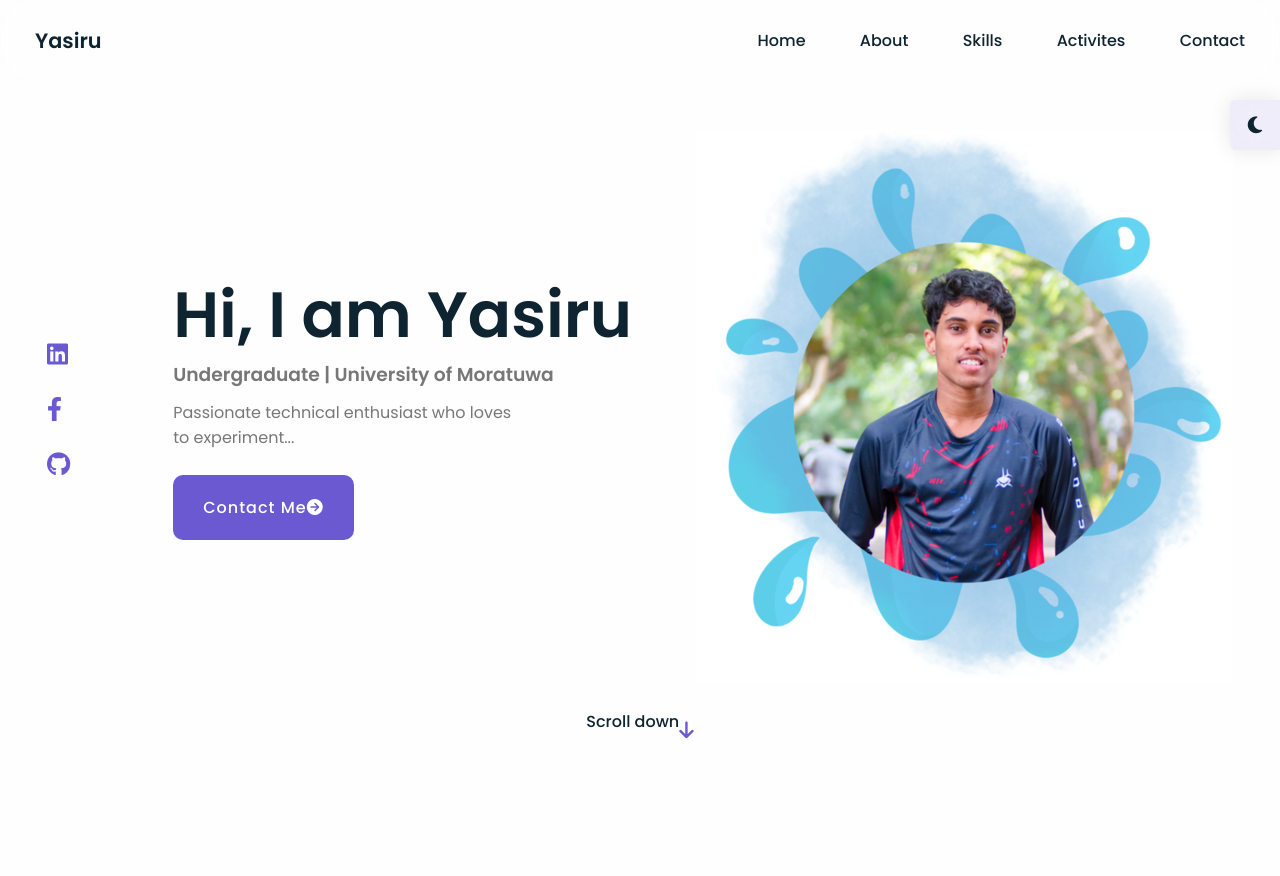
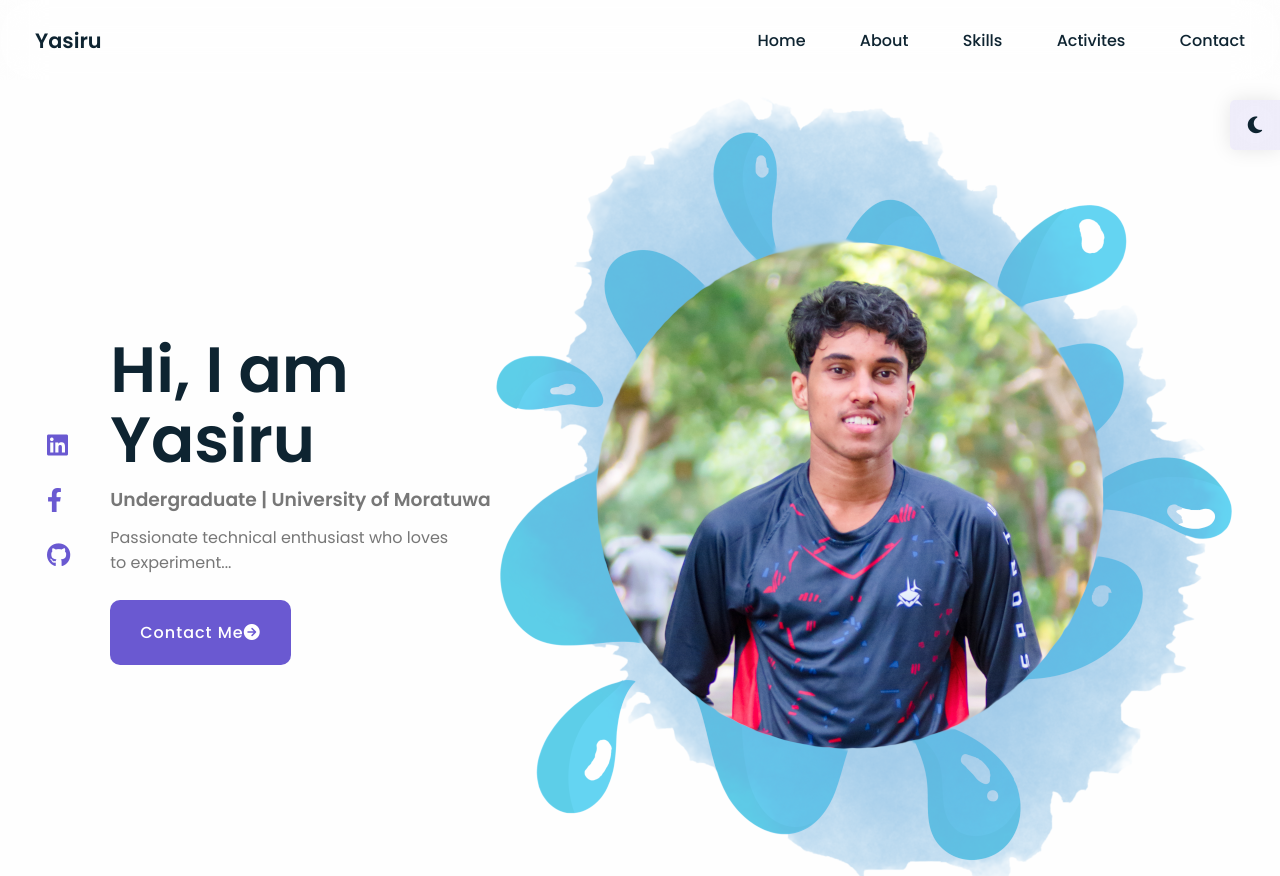
Before and after one commit to YasiruBasura/Portfolio, a plain HTML site: page index.html in a window 1280 px wide. Shown: the top 876 px of the page. Drawn offline with nearby package versions, Linux system fonts and the light colour scheme.

Commit message:
Home_final

```diff
--- a/index.html
+++ b/index.html
@@ -52,7 +52,7 @@
             <a href="" class="btn">Contact Me<i class="fas fa-arrow-circle-right"></i></a>
         </div>
         <div class="home-img">
-            <img src="images/homee-img.png" alt="">
+            <img src="images/home.png" alt="">
         </div>
     </div>
     <a href="#about" class="scroll-down">Scroll down<i class="fas fa-arrow-down"></i></a>
```
Also changed, not shown: images/home.png (added).
